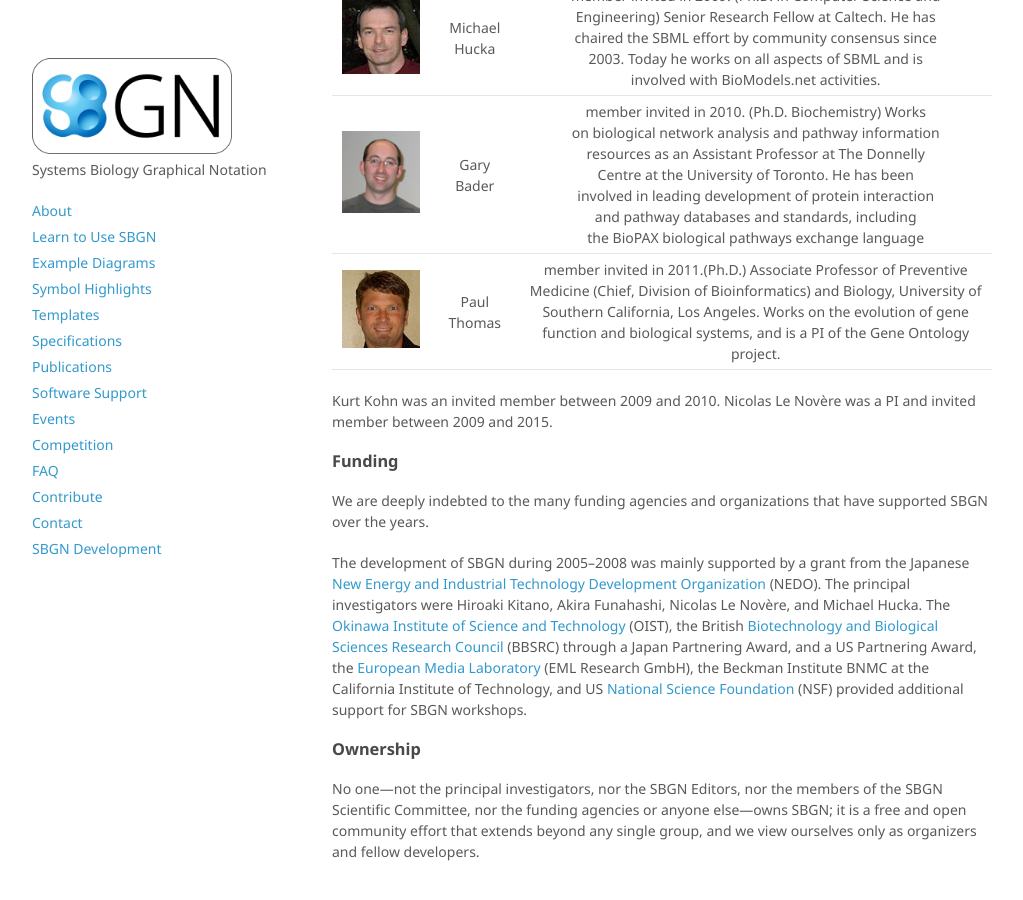
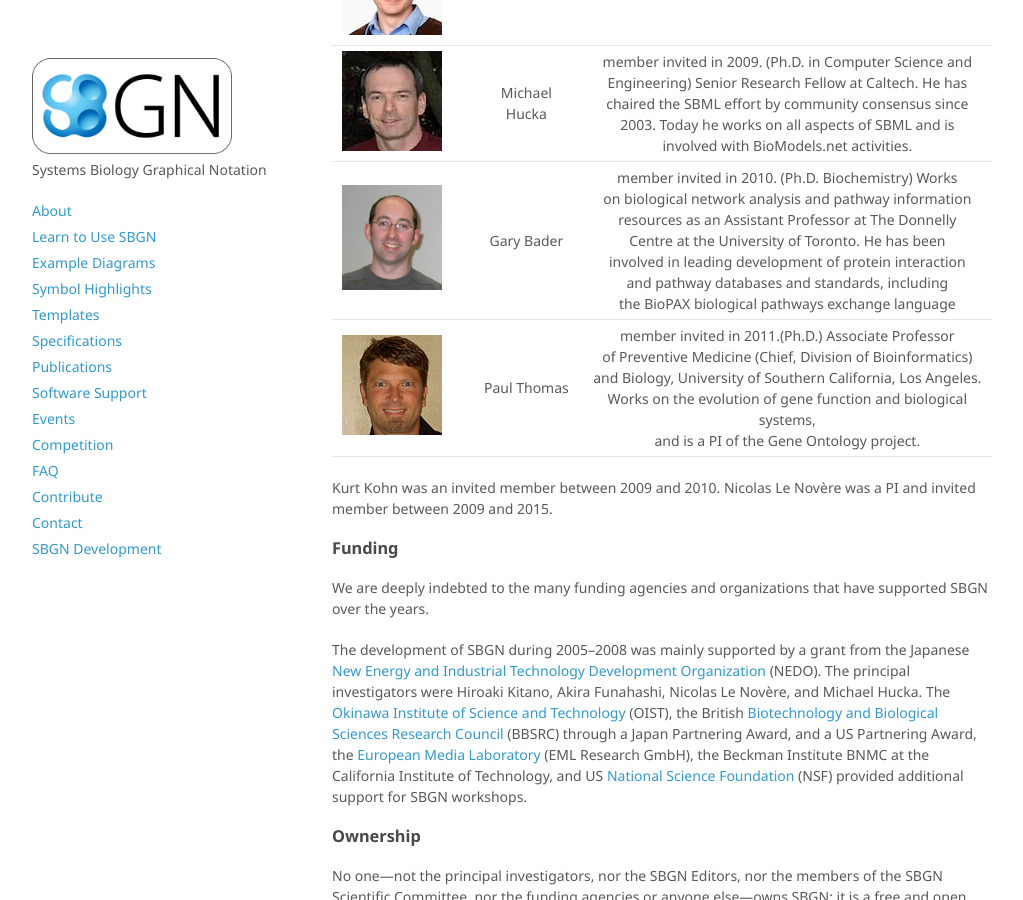
Before and after one commit to sbgn/sbgn, a Jekyll site: the page built from docs/about.md, in a window 1280 px wide and 900 px high, scrolled down 3119 px. Shown: the whole window, without its empty margins (128-1151 px from the left). Built offline with Jekyll 4.4.1, drawn with Linux system fonts in a browser that asks for light colours; nearby versions of some CDN libraries.

Commit message:
Update about.md

```diff
--- a/docs/about.md
+++ b/docs/about.md
@@ -64,7 +64,7 @@
 | ![Schreiber](https://sbgn.github.io/sbgn/images/about/photo-schreiber.jpg) | Falk Schreiber | SBGN PI joined in 2013. |
 | ![Hucka](https://sbgn.github.io/sbgn/images/about/photo-hucka.jpg) | Michael Hucka | member invited in 2009. (Ph.D. in Computer Science and <br>Engineering) Senior Research Fellow at Caltech. He has <br>chaired the SBML effort by community consensus since <br>2003. Today he works on all aspects of SBML and is <br>involved with BioModels.net activities. |
 | ![Bader](https://sbgn.github.io/sbgn/images/about/photo-bader.png) | Gary Bader | member invited in 2010. (Ph.D. Biochemistry) Works <br>on biological network analysis and pathway information <br>resources as an Assistant Professor at The Donnelly <br>Centre at the University of Toronto. He has been <br>involved in leading development of protein interaction <br>and pathway databases and standards, including <br>the BioPAX biological pathways exchange language |
-| ![Thomas](https://sbgn.github.io/sbgn/images/about/photo-thomas.jpg) | Paul Thomas | member invited in 2011.(Ph.D.) Associate Professor of Preventive Medicine (Chief, Division of Bioinformatics) and Biology, University of Southern California, Los Angeles. Works on the evolution of gene function and biological systems, and is a PI of the Gene Ontology project. |
+| ![Thomas](https://sbgn.github.io/sbgn/images/about/photo-thomas.jpg) | Paul Thomas | member invited in 2011.(Ph.D.) Associate Professor <br>of Preventive Medicine (Chief, Division of Bioinformatics) <br>and Biology, University of Southern California, Los Angeles. <br>Works on the evolution of gene function and biological systems, <br>and is a PI of the Gene Ontology project. |
 
 Kurt Kohn was an invited member between 2009 and 2010. Nicolas Le Novère was a PI and invited member between 2009 and 2015.
 
```
